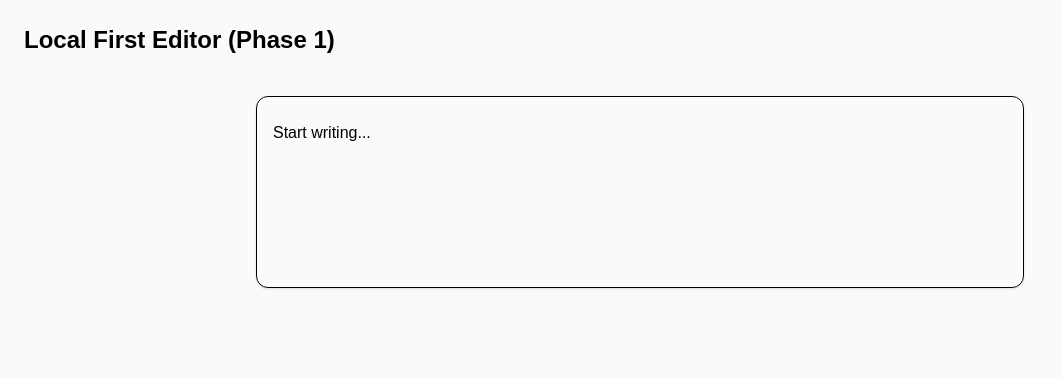
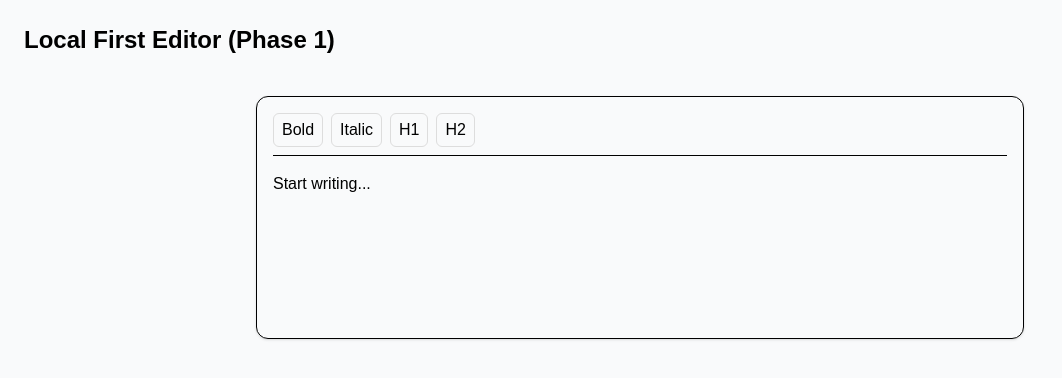
Before and after one commit to adeysh/local-editor, a Next.js app: page / in a window 1280 px wide. Shown: the top 378 px of the page, without its empty margins (0-1062 px from the left). Built offline with nearby package versions, Linux system fonts and the light colour scheme.

Commit message:
feat(app): add highlighted active buttons for tools

```diff
--- a/app/components/editor/Editor.tsx
+++ b/app/components/editor/Editor.tsx
@@ -2,18 +2,85 @@
 
 import { useEditor, EditorContent } from "@tiptap/react";
 import StarterKit from "@tiptap/starter-kit";
+import { useState } from "react";
 
 export default function Editor() {
+  const [, forceUpdate] = useState(0);
+
+  const refresh = () => {
+    forceUpdate((prev) => prev + 1);
+  };
+
+  const runCommand = (command: () => void) => {
+    command();
+    refresh();
+  };
+
   const editor = useEditor({
     extensions: [StarterKit],
     content: "<p>Start writing...</p>",
-    immediatelyRender: false, // prevents hydration mismatch
+    immediatelyRender: false,
+
+    onUpdate: () => {
+      forceUpdate((prev) => prev + 1);
+    },
+
+    onSelectionUpdate: () => {
+      forceUpdate((prev) => prev + 1);
+    },
   });
 
   if (!editor) return null;
 
   return (
     <div className="max-w-3xl mx-auto mt-10 border rounded-xl p-4 shadow-sm text-black">
+      {/* Toolbar */}
+      <div className="flex gap-2 mb-4 border-b pb-2">
+        <button
+          className={editor.isActive("bold") ? "bg-gray-300" : ""}
+          onClick={() =>
+            runCommand(() => editor.chain().focus().toggleBold().run())
+          }
+        >
+          Bold
+        </button>
+
+        <button
+          className={editor.isActive("italic") ? "bg-gray-300" : ""}
+          onClick={() =>
+            runCommand(() => editor.chain().focus().toggleItalic().run())
+          }
+        >
+          Italic
+        </button>
+
+        <button
+          className={
+            editor.isActive("heading", { level: 1 }) ? "bg-gray-300" : ""
+          }
+          onClick={() =>
+            runCommand(() =>
+              editor.chain().focus().toggleHeading({ level: 1 }).run(),
+            )
+          }
+        >
+          H1
+        </button>
+
+        <button
+          className={
+            editor.isActive("heading", { level: 2 }) ? "bg-gray-300" : ""
+          }
+          onClick={() =>
+            runCommand(() =>
+              editor.chain().focus().toggleHeading({ level: 2 }).run(),
+            )
+          }
+        >
+          H2
+        </button>
+      </div>
+
       <EditorContent editor={editor} />
     </div>
   );
--- a/app/globals.css
+++ b/app/globals.css
@@ -33,3 +33,28 @@ body {
 .ProseMirror p {
   margin: 0.5em 0;
 }
+
+.ProseMirror h1 {
+  font-size: 1.8rem;
+  font-weight: bold;
+}
+
+.ProseMirror h2 {
+  font-size: 1.4rem;
+  font-weight: bold;
+}
+
+button {
+  padding: 4px 8px;
+  border: 1px solid #ddd;
+  border-radius: 6px;
+}
+
+button:hover {
+  background: #f3f3f3;
+}
+
+button.bg-gray-300 {
+  background: #e5e7eb;
+  border-color: #999;
+}
```
